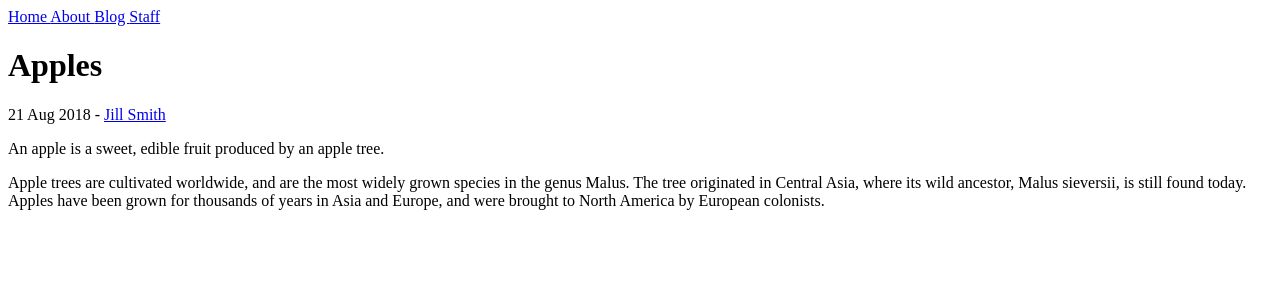
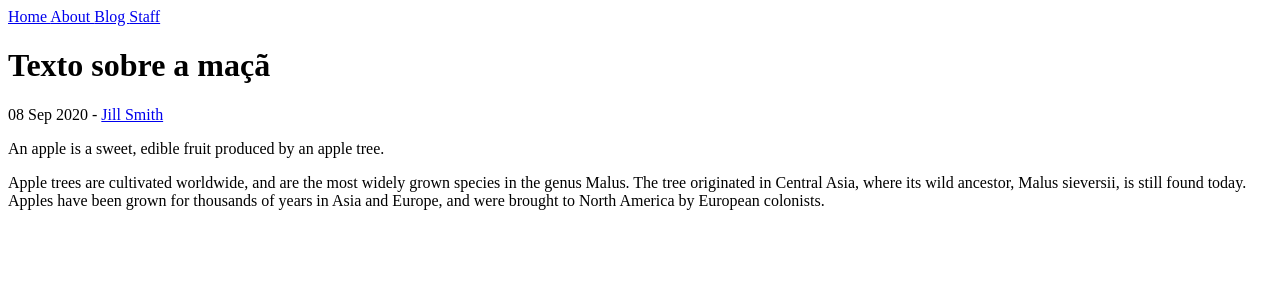
Before and after one commit to gagres/jekyll-test, a Jekyll site: the page built from _posts/2018-08-21-apples.md, in a window 1280 px wide. Shown: the top 300 px of the page. Built offline with Jekyll 4.4.1, drawn with Linux system fonts in a browser that asks for light colours.

Commit message:
Update Blog “2018-08-21-apples”

```diff
--- a/_posts/2018-08-21-apples.md
+++ b/_posts/2018-08-21-apples.md
@@ -1,5 +1,7 @@
 ---
 author: jill
+title: Texto sobre a maçã
+date: 2020-09-08T11:08:52.567Z
 ---
 An apple is a sweet, edible fruit produced by an apple tree.
 
```
